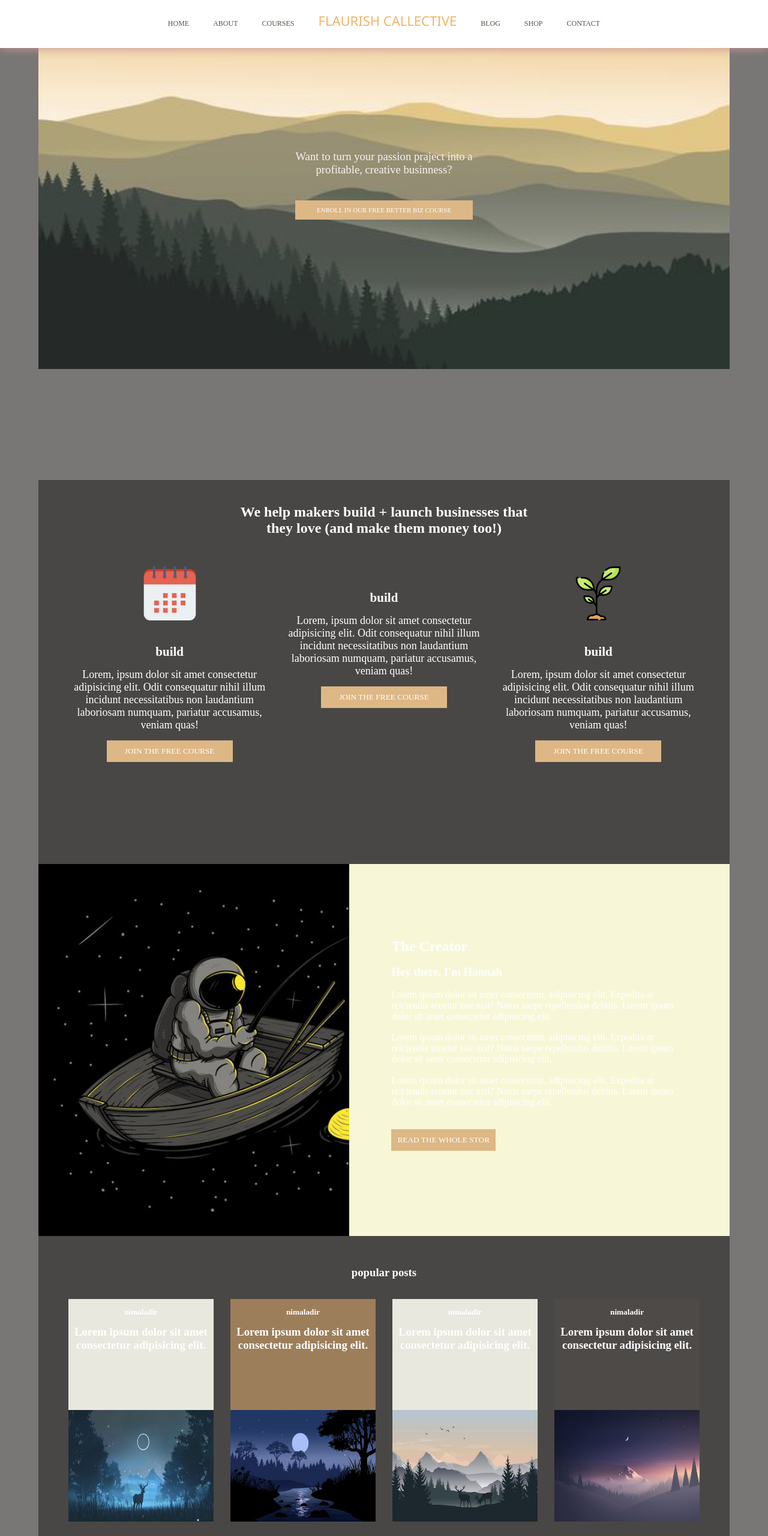
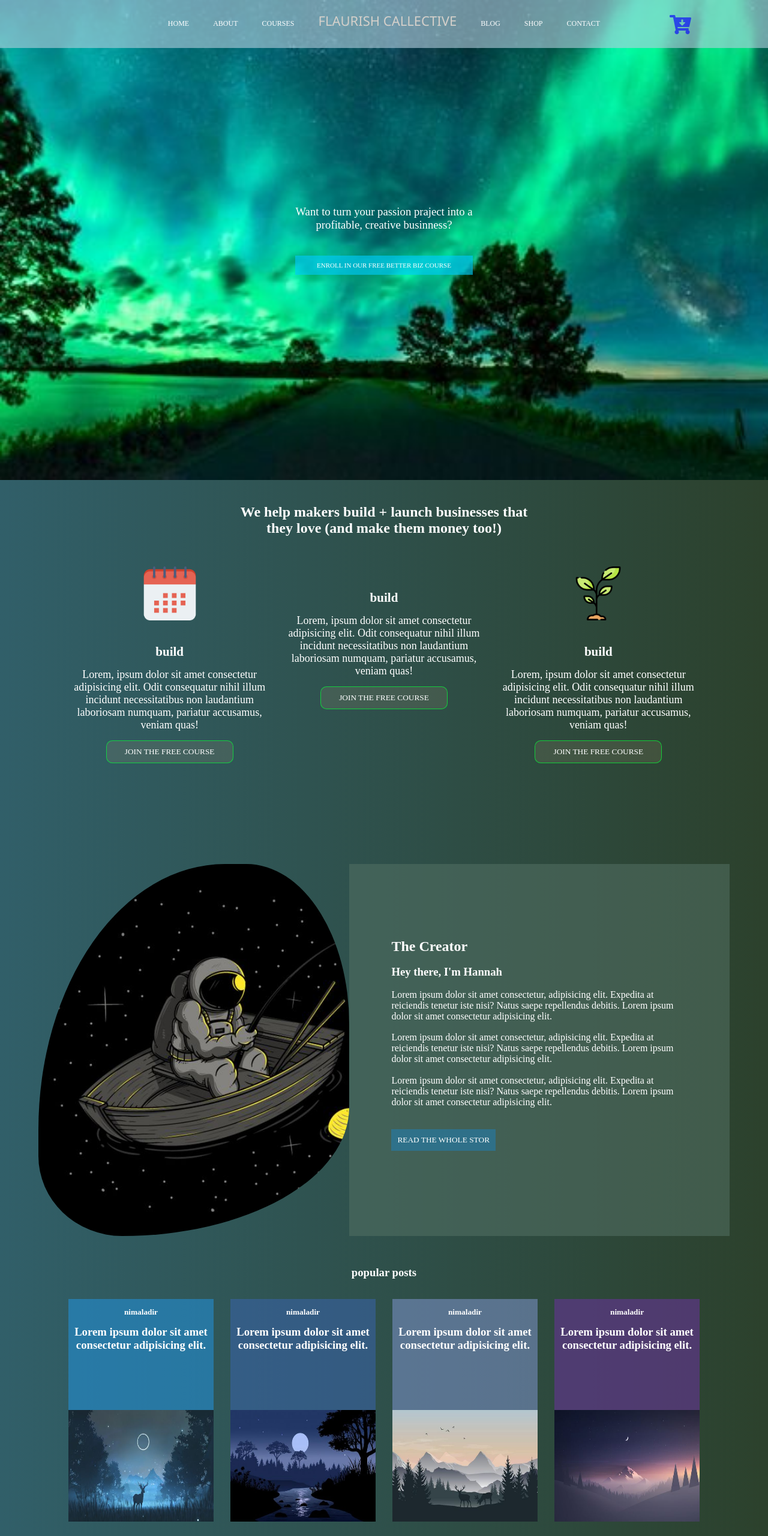
Before and after one commit to nurullo0/amaliy_qalleksiya, a plain HTML site: page index.html in a window 1280 px wide. Shown: the top 2560 px of the page at 60% size. Drawn offline with Linux system fonts and the light colour scheme; files whose address does not match are found by name.

Commit message:
ajoyib colorni yana o'zgartirdim
zor chiqdi uygunlikda

```diff
--- a/Css/style.css
+++ b/Css/style.css
@@ -12,12 +12,12 @@
     color: #fff;
 }
 body{
-    background-color: rgba(97, 93, 93, 0.842);
+    background: linear-gradient(90deg,rgb(49, 95, 105), rgb(44, 65, 44));
 }
 .cantainer {
     width: 90vw;
     margin: 0px auto;
-    background-color: rgb(73, 71, 69);
+    /* background-color: rgb(73, 71, 69); */
 }
 
 .header {
@@ -50,8 +50,8 @@ nav ul {
 .nav {
     position: fixed;
     mask-position: right;
-    background-color: #fff;
-    box-shadow: 0px 1px 15px rgb(199, 149, 149);
+    background-color: rgba(181, 208, 223, 0.604);
+
     z-index: 10;
 }
 
@@ -72,14 +72,14 @@ nav ul {
 .menu a {
     text-decoration: none;
     padding: 0px 20px;
-    color: rgb(75, 87, 70);
+    color: #fff
 }
 
 .menu .menulia::after {
     content: '';
     width: 0%;
     height: 1.4px;
-    background: linear-gradient(90deg, rgba(95, 245, 57, 0.775), rgb(82, 232, 217));
+    background: linear-gradient(90deg, rgba(144, 189, 133, 0.775), rgb(100, 179, 171));
     display: block;
     margin: auto;
     transition: 1.3s;
@@ -94,7 +94,8 @@ nav ul {
 }
 
 .menu .menulia:hover.menulia a {
-    color: rgb(115, 157, 157);
+    transition: 2s;
+    color: rgb(7, 19, 187);
 }
 
 .katta {
@@ -105,18 +106,18 @@ nav ul {
 
 .icon {
     position: fixed;
-    color: rgb(84, 83, 81);
     top: 25px;
     right: 10%;
-    transition: 00.5s;
+    z-index: 60;
 }
-
-.icon:hover {
-    transition: 0.5s;
-    color: rgb(226, 11, 11);
+.icon i {
+    color: rgba(4, 0, 255, 0.645);
+    transition: 1s;
 }
-
-
+.icon i:hover {
+    transition: 1s;
+    color: rgb(25, 243, 6);
+}
 /* Rasimli */
 
 .rasimli {
@@ -125,14 +126,14 @@ nav ul {
     justify-content: center;
     align-items: center;
     width: 100%;
-    height: 615px;
-    background-image: url("../IMAGE/rasim.jpg");
+    height: 100vh;
+    background: url("../IMAGE/glavniga.jpg");
     background-repeat: no-repeat;
     background-size: cover;
 }
 
 .matinlar h3 {
-    color: rgb(248, 242, 242);
+    color: #fff;
     font-weight: 500;
 }
 
@@ -142,14 +143,14 @@ nav ul {
     font-size: 11px;
     margin-top: 40px;
     padding: 10px 0;
-    background-color: rgb(221, 183, 133);
+    background-color: rgba(0, 203, 253, 0.611);
     transition: 0.5s;
 }
 
 .boyalganmatin:hover {
-    transform: scale(1.05);
+    transform: scale(1.02);
     border-radius: 5px solid RED;
-    background-color: rgb(155, 154, 153);
+    background-color: rgba(182, 179, 176, 0.672);
 }
 
 
@@ -191,20 +192,24 @@ nav ul {
 }
 
 .about_item .rangli_p {
-    background-color: rgb(221, 183, 133);
+    background-color: rgba(221, 183, 133, 0.123);
+    border-radius: 10px;
+    border: 1px solid rgba(0, 255, 55, 0.707);
     margin: 15px 50px;
     padding: 10px 30px;
     color: #fff;
     text-transform: uppercase;
-    border: none;
+    /* border: none; */
     cursor: pointer;
     transition: 1s;
 }
 
 .about_item .rangli_p:hover {
-    transform: scale(1.05);
-    background: linear-gradient(45deg, rgb(226, 211, 127), rgb(163, 196, 163));
-    transition: 2s;
+    box-shadow: 0px 0px 20px rgba(71, 202, 200, 0.788);
+    border-radius: 10px;
+    border: 1px solid rgba(71, 202, 200, 0.788);
+    background: linear-gradient(190deg, rgba(0, 255, 115, 0.24) , rgba(0, 166, 255, 0.24));
+    transition: 1.5s;
 }
 
 
@@ -222,13 +227,14 @@ nav ul {
     background-image: url("../IMAGE/rasim1.jpg");
     background-repeat: no-repeat;
     background-size: cover;
+    border-radius: 78% 43% 95% 35% / 93% 56% 45% 28%  ;
 }
 
 .courses_chap {
     width: 55%;
     height: 100%;
     padding: 0px 70px;
-    background-color: rgb(247, 247, 215);
+    background-color: rgba(83, 114, 100, 0.542);
     display: flex;
     justify-content: center;
     flex-direction: column;
@@ -243,7 +249,7 @@ nav ul {
 }
 
 .chap_rangli_p {
-    background-color: rgb(221, 183, 133);
+    background-color: rgba(21, 137, 214, 0.404);
     margin: 18px 0px;
     padding: 10px;
     color: #fff;
@@ -255,7 +261,7 @@ nav ul {
 
 .chap_rangli_p:hover {
     transform: scale(1.05);
-    background: linear-gradient(90deg, rgb(171, 201, 171), rgb(161, 161, 104));
+    background: linear-gradient(90deg, rgba(79, 119, 79, 0.426), rgba(25, 71, 88, 0.514));
 }
 
 
@@ -285,17 +291,21 @@ nav ul {
     overflow: hidden;
     align-items: center;
     align-items: center;
-    background-color: rgb(233, 232, 223);
+    background-color: rgba(33, 150, 228, 0.521);
 }
 
 .rang_j {
     color: #fff;
-    background-color: rgb(157, 126, 90);
+    background-color: rgba(58, 102, 184, 0.486);
 }
+.rang_a {
+    background-color: rgba(136, 156, 223, 0.486);
+}
+
 
 .rang_k {
     color: #fff;
-    background-color: rgb(77, 74, 72);
+    background-color: rgba(98, 53, 143, 0.645);
 }
 
 .blog_jami h3,
@@ -321,7 +331,7 @@ h5 {
 
 .blog_btn button {
     color: #fff;
-    background-color: rgb(155, 154, 153);
+    background-color: rgba(121, 114, 108, 0.474);
     margin: 18px 0px;
     padding: 10px;
     text-transform: uppercase;
@@ -331,9 +341,8 @@ h5 {
 }
 
 .blog_btn button:hover {
-    transition: 1s;
-    transform: scale(1.08);
-    background: linear-gradient(100deg, rgb(138, 173, 89), rgba(138, 160, 57, 0.871));
+    transition: 1s ease;
+    background: linear-gradient(100deg, rgba(76, 141, 143, 0.255), rgba(59, 77, 119, 0.624));
 }
 
 
@@ -352,15 +361,17 @@ h5 {
     width: 50%;
     height: 100%;
     background-image: url("../IMAGE/rasimli5.jpg");
-    background-repeat: no-repeat;
+    background-repeat:no-repeat;
+    background-position: center;
     background-size: cover;
+    border-radius: 100% 56% 100% 72% / 78% 95% 79% 85%  ;
 }
 
 .shop_ong {
     width: 50%;
     height: 100%;
     padding: 0px 70px;
-    background-color: rgb(41, 40, 36);
+    background-color: rgba(41, 40, 36, 0.534);
     display: flex;
     justify-content: center;
     flex-direction: column;
@@ -386,7 +397,7 @@ h5 {
 }
 
 .ong_btn {
-    background-color: rgb(129, 125, 119);
+    background-color: rgba(129, 125, 119, 0.515);
     margin: 18px 0px;
     padding: 10px;
     color: #fff;
@@ -397,9 +408,9 @@ h5 {
 }
 
 .ong_btn:hover {
-    transition: 1.5s;
-    transform: scale(1.08);
-    background: linear-gradient(90deg, rgb(107, 106, 85), rgb(143, 137, 110));
+    transition: 1s;
+    transform:translate(10px);
+    background: linear-gradient(90deg, rgba(107, 106, 85, 0.679), rgba(158, 149, 111, 0.597));
 }
 
 
@@ -411,7 +422,7 @@ h5 {
 .contact {
     width: 100%;
     height: 300px;
-    background-color: rgb(119, 118, 111);
+    background-color: rgba(119, 118, 111, 0.426);
     text-align: center;
     padding: 70px;
 }
--- a/index.html
+++ b/index.html
@@ -33,7 +33,7 @@
                 <li class="menuli">
 
                     <a class="katta" style="
-                        color: rgb(240, 181, 105);" href="#">flaurish callective</a></li>
+                        color: rgb(213, 208, 202);" href="#">flaurish callective</a></li>
                 <li class="menulia">
 
                     <a href="#blog">blog</a>
@@ -50,7 +50,7 @@
 
             <div class="icon"><i class="fa fa-2x fa-cart-arrow-down"></i></div>
         </nav>
-        <div class="cantainer">
+
 
             <div class="rasimli" id="rasimli">
                 <div class="matinlar">
@@ -59,7 +59,7 @@
                 </div>
 
             </div>
-        </div>
+
     </header>
     <!-- /HEADER QISMI -->
 
@@ -124,7 +124,7 @@
                         <h5>nimaladir</h5>
                         <h3>Lorem ipsum dolor sit amet consectetur adipisicing elit.</h3>
                         <img src="./IMAGE/rasimli2.jpg" alt="rasim blog"></div>
-                    <div class="blog_jami">
+                    <div class="blog_jami rang_a">
                         <h5>nimaladir</h5>
                         <h3>Lorem ipsum dolor sit amet consectetur adipisicing elit.</h3>
                         <img src="./IMAGE/rasimli3.jpg" alt="rasim blog"></div>
@@ -157,6 +157,7 @@
                 <div class="shop__chap">
                 </div>
             </div>
+        </div>
             <!-- SHOP QISMI -->
             <!-- contact qismi -->
             <div class="contact" id="contact">
@@ -181,7 +182,7 @@
         </section>
 
 
-    </div>
+
 
 
 
```
Also changed, not shown: IMAGE/glavniga.jpg (added).
